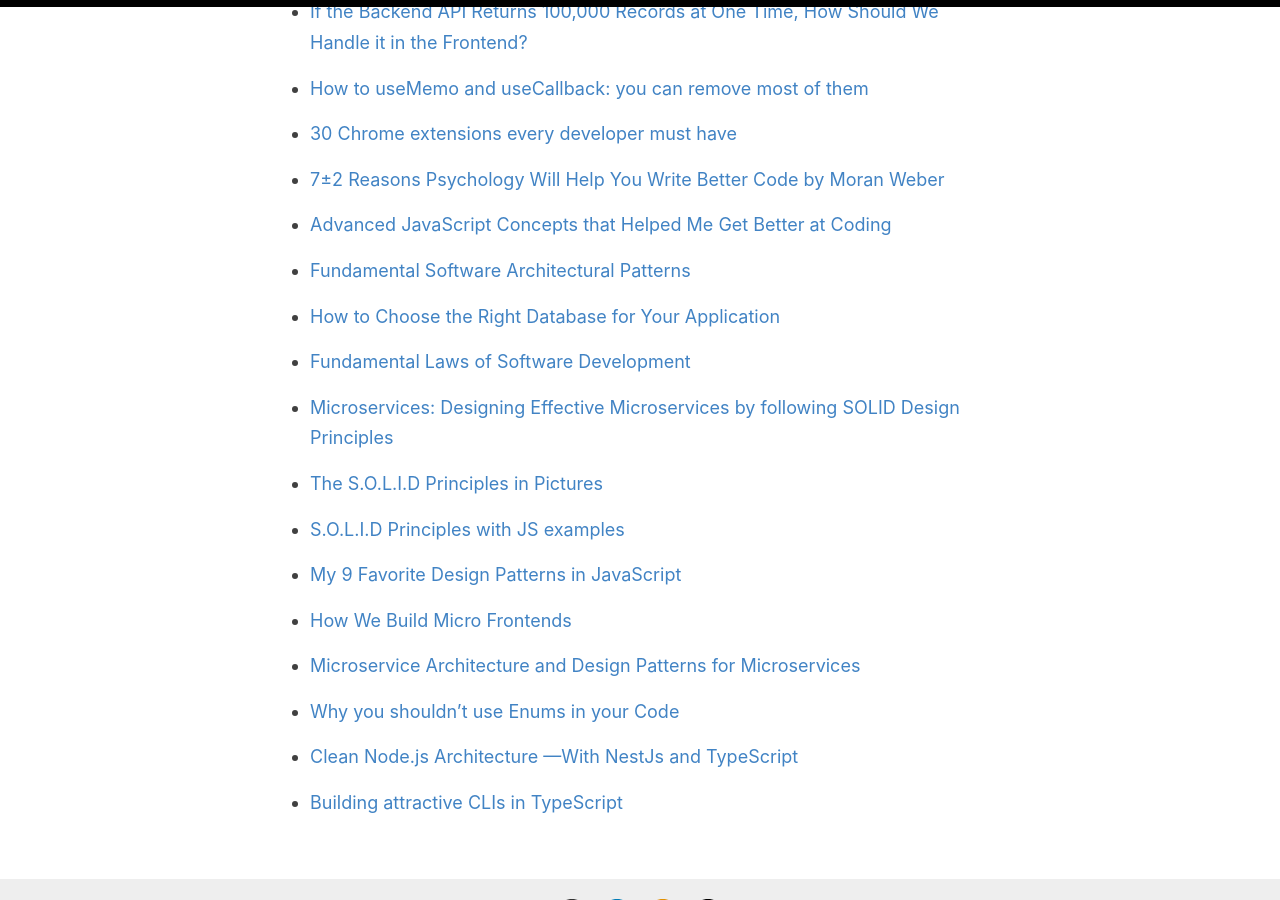
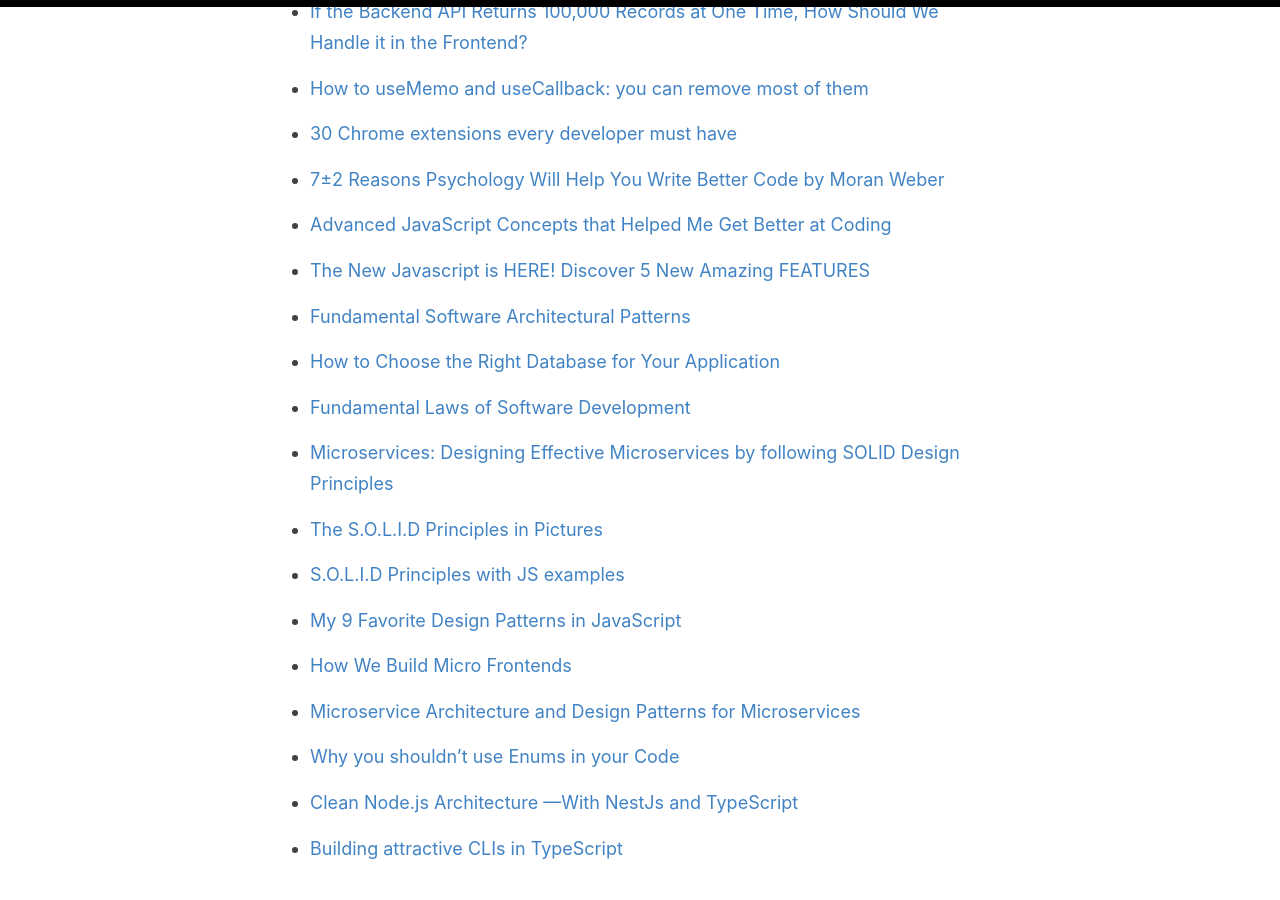
Before and after one commit to baijanathTharu/baijanathTharu.github.io, a Jekyll site: the page built from _pages/readings.md, in a window 1280 px wide and 900 px high, scrolled down 1692 px. Built offline with Jekyll 4.4.1, drawn with Linux system fonts in a browser that asks for light colours.

Commit message:
Update readings.md

```diff
--- a/_pages/readings.md
+++ b/_pages/readings.md
@@ -76,6 +76,8 @@ This is the list of all the important posts that I think are worth reading.
 
 - [Advanced JavaScript Concepts that Helped Me Get Better at Coding](https://blog.bitsrc.io/advanced-javascript-aspect-that-helped-me-get-better-at-coding-8d5c794e4392)
 
+- [The New Javascript is HERE! Discover 5 New Amazing FEATURES](https://medium.com/@Luna-Rojas/the-new-javascript-is-here-discover-5-new-amazing-features-47984cc8e41)
+
 - [Fundamental Software Architectural Patterns](https://medium.com/@liams_o/fundamental-software-architectural-patterns-663440c5f9a5)
 
 - [How to Choose the Right Database for Your Application](https://medium.com/javascript-in-plain-english/how-to-choose-the-right-database-for-your-application-11475c9ff242)
```
